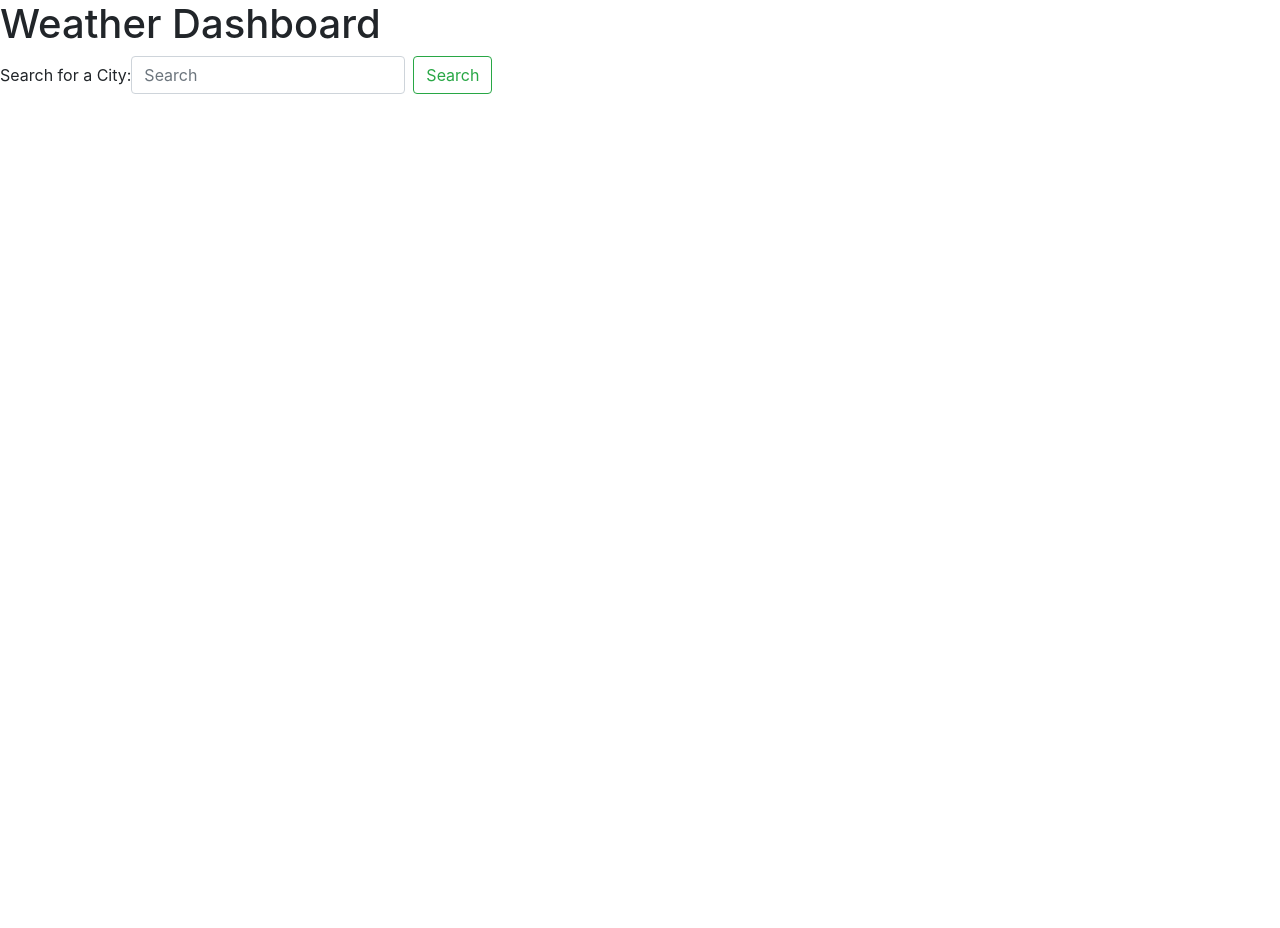
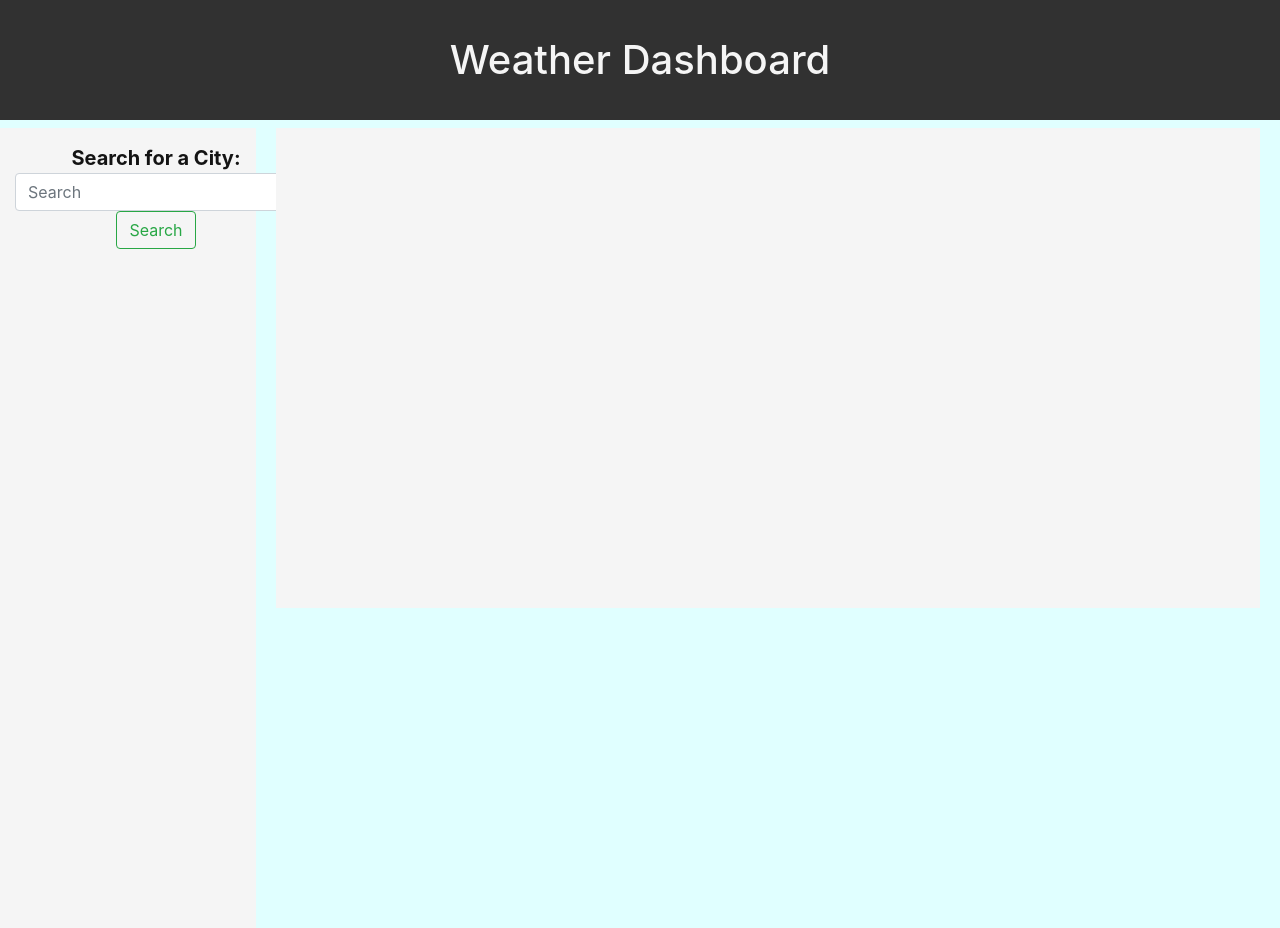
Before and after one commit to Juawito/-Weather-Dashboard-W6, a plain HTML site: page index.html in a window 1280 px wide. Before the commit the page ends 800 px from the top, so only its background shows below. Drawn offline with nearby package versions, Linux system fonts and the light colour scheme.

Commit message:
styled basic html

```diff
--- a/style.css
+++ b/style.css
@@ -0,0 +1,58 @@
+*,
+*::before,
+*::after {
+  box-sizing: border-box;
+  padding: 0;
+  margin: 0;
+}
+body {
+    background: lightcyan;
+}
+.custom-header {
+    background: rgb(49, 49, 49);
+    color: whitesmoke;
+    display: flex;
+    justify-content: center;
+    align-items: center;
+    height: 15vh;
+    width: 100%;
+}
+.dashboard {
+    display: flex;
+}
+.search-form-container{
+    display: flex;
+    flex-direction: column;
+    align-items: flex-start;
+    background: whitesmoke;
+    color: rgb(20, 20, 20);
+    width: 20%;
+    height: 100vh;
+}
+.custom-form {
+    display: flex;
+    flex-direction: column;
+    margin-top: 15px;
+    margin-left: 15px;
+}
+.custom-label {
+    font-size: 20px;
+    font-weight: bolder;
+}
+.weather-container {
+    display: flex;
+    flex-direction: column;
+    width: 80%;
+    height: 100vh;
+    justify-content: center;
+    align-items: center;
+}
+.current-weather {
+    background: whitesmoke;
+    width: 96%;
+    height: 60vh;
+}
+.forecast{
+    width: 96%;
+    height: 40vh;
+}
```
